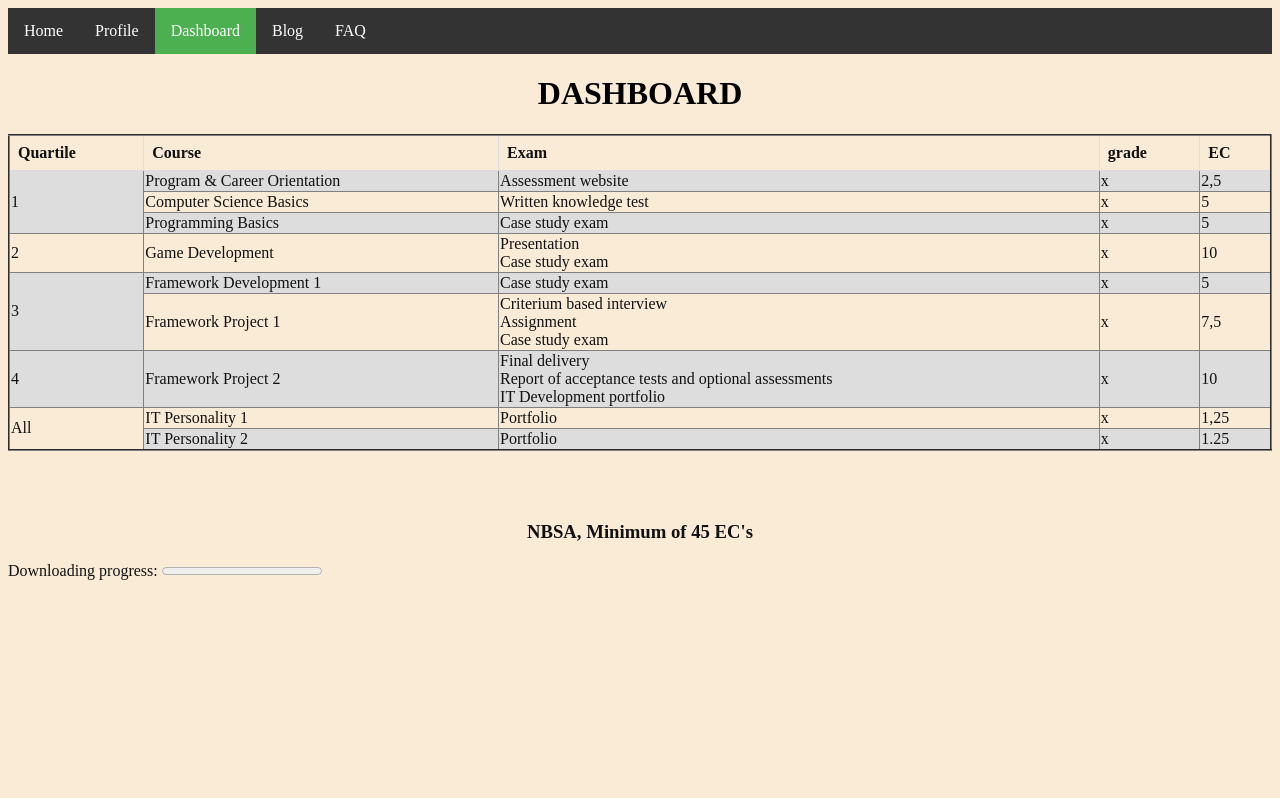
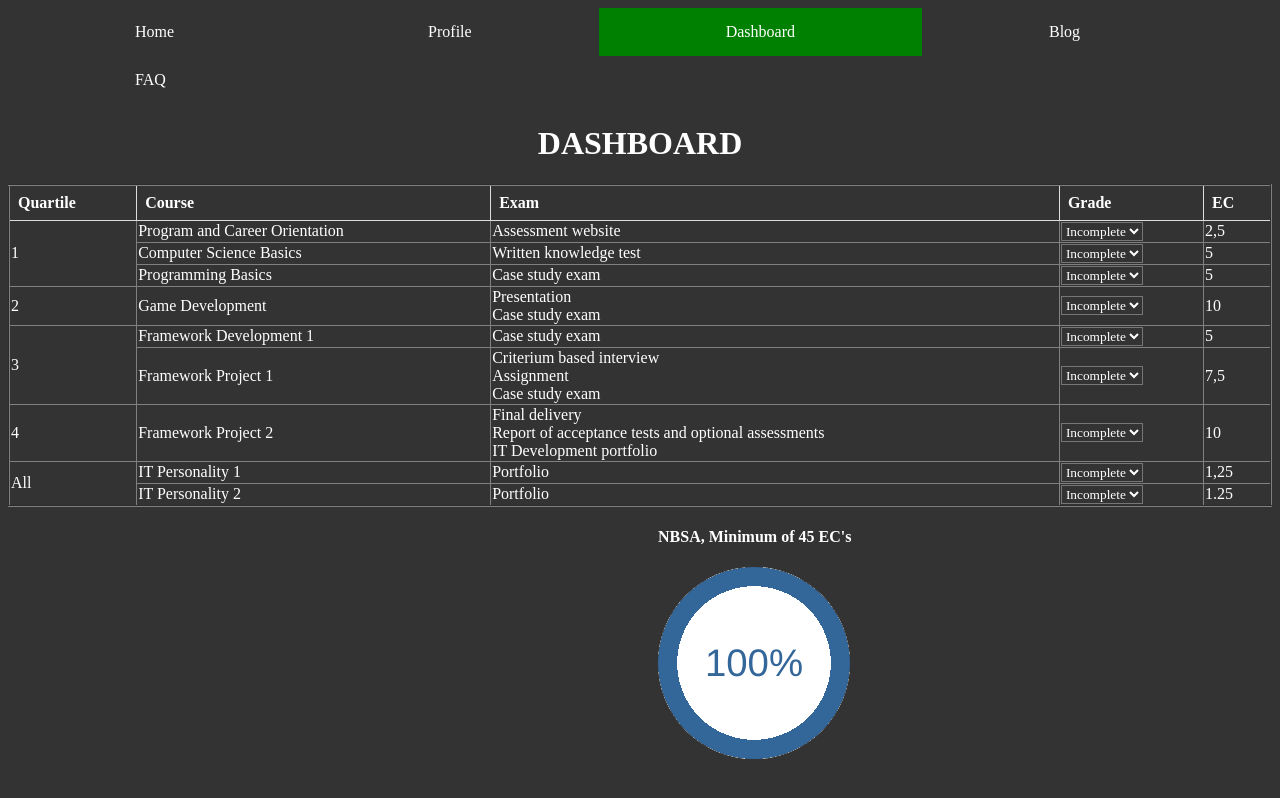
Before and after one commit to SamuelePoma/SamuelePoma.github.io, a plain HTML site: page dashboard.html in a window 1280 px wide. Drawn offline with Linux system fonts and the light colour scheme.

Commit message:
last update

```diff
--- a/dashboard.html
+++ b/dashboard.html
@@ -1,12 +1,15 @@
 <!DOCTYPE html>
-<html>
+<html lang="en">
 
 <head>
-    <title>DASHBOARD</title>
+    <meta charset="UTF-8">
+    <meta name="viewport" content="width=device-width, initial-scale=1.0">
+    <meta http-equiv="X-UA-Compatible" content="ie=edge">
+    <title>Index</title>
     <link rel="stylesheet" href="./style.css">
 </head>
+<header>
 
-<body bgcolor="antiquewhite">
     <ul class="menu">
         <li class="topbar"><a href="index.html">Home</a></li>
         <li class="topbar"><a href="profile.html">Profile</a></li>
@@ -14,6 +17,9 @@
         <li class="topbar"><a href="blog.html">Blog</a></li>
         <li class="topbar"><a href="faq.html">FAQ</a></li>
     </ul>
+</header>
+
+<body>
     <h1>DASHBOARD</h1>
 
     <table style="width: 100%;" border="2px solid black">
@@ -22,21 +28,37 @@
             <th>Quartile</th>
             <th>Course</th>
             <th>Exam</th>
-            <th>grade</th>
+            <th>Grade</th>
             <th>EC</th>
 
         </tr>
         <tr>
             <td rowspan="3">1</td>
-            <td>Program & Career Orientation</td>
+            <td>Program and Career Orientation</td>
             <td>Assessment website</td>
-            <td>x</td>
+            <td>
+                <select name="Grade" id="Grade">
+                    <option value="incomplete">Incomplete</option>
+                    <option value="complete">Complete</option>
+                    <option value="fail">Fail</option>
+                </select>
+            </td>
+
+
+
+
             <td>2,5</td>
         <tr>
 
             <td>Computer Science Basics</td>
             <td>Written knowledge test</td>
-            <td>x</td>
+            <td>
+                <select name="Grade" id="Grade2">
+                    <option value="incomplete">Incomplete</option>
+                    <option value="complete">Complete</option>
+                    <option value="fail">Fail</option>
+                </select>
+            </td>
             <td>5</td>
 
         </tr>
@@ -45,7 +67,13 @@
 
             <td>Programming Basics</td>
             <td>Case study exam</td>
-            <td>x</td>
+            <td>
+                <select name="Grade" id="Grade3">
+                    <option value="incomplete">Incomplete</option>
+                    <option value="complete">Complete</option>
+                    <option value="fail">Fail</option>
+                </select>
+            </td>
             <td>5</td>
         </tr>
         <tr>
@@ -53,14 +81,26 @@
             <td>Game Development</td>
             <td>Presentation<br>
                 Case study exam</td>
-            <td>x</td>
+            <td>
+                <select name="Grade" id="Grade4">
+                    <option value="incomplete">Incomplete</option>
+                    <option value="complete">Complete</option>
+                    <option value="fail">Fail</option>
+                </select>
+            </td>
             <td>10</td>
         </tr>
         <tr>
             <td rowspan="2">3</td>
             <td>Framework Development 1</td>
             <td>Case study exam</td>
-            <td>x</td>
+            <td>
+                <select name="Grade" id="Grade5">
+                    <option value="incomplete">Incomplete</option>
+                    <option value="complete">Complete</option>
+                    <option value="fail">Fail</option>
+                </select>
+            </td>
             <td>5</td>
         </tr>
         <tr>
@@ -69,7 +109,13 @@
                 interview<br>
                 Assignment<br>
                 Case study exam</td>
-            <td>x</td>
+            <td>
+                <select name="Grade" id="Grade6">
+                    <option value="incomplete">Incomplete</option>
+                    <option value="complete">Complete</option>
+                    <option value="fail">Fail</option>
+                </select>
+            </td>
             <td>7,5</td>
         </tr>
         <tr>
@@ -79,24 +125,44 @@
                 Report of acceptance tests
                 and optional assessments<br>
                 IT Development portfolio</td>
-            <td>x</td>
+            <td>
+                <select name="Grade" id="Grade7">
+                    <option value="incomplete">Incomplete</option>
+                    <option value="complete">Complete</option>
+                    <option value="fail">Fail</option>
+                </select>
+            </td>
             <td>10</td>
         </tr>
         <tr>
             <td rowspan="2">All</td>
             <td>IT Personality 1</td>
             <td>Portfolio</td>
-            <td>x</td>
+            <td>
+                <select name="Grade" id="Grade8">
+                    <option value="incomplete">Incomplete</option>
+                    <option value="complete">Complete</option>
+                    <option value="fail">Fail</option>
+                </select>
+            </td>
             <td>1,25</td>
         </tr>
         <td>IT Personality 2</td>
         <td>Portfolio</td>
-        <td>x</td>
+        <td>
+            <select name="Grade" id="Grade9">
+                <option value="incomplete">Incomplete</option>
+                <option value="complete">Complete</option>
+                <option value="fail">Fail</option>
+            </select>
+        </td>
         <td>1.25</td>
     </table>
+    <div class="circle">
+        <h4>NBSA, Minimum of 45 EC's</h4>
+        <div role="progressbar" aria-valuenow="65" aria-valuemin="0" aria-valuemax="60" style="--value:100"></div>
+    </div>
+
 </body>
-<h3>NBSA, Minimum of 45 EC's</h3>
-<label for="file">Downloading progress:</label>
-<progress id="file" value="0" max="45">0% </progress>
 
 </html>
--- a/style.css
+++ b/style.css
@@ -1,12 +1,13 @@
 /*TEXT DESIGN*/
 * {
     font-family: 'Times New Roman', Times, serif;
-    color: #111;
+    color: white;
+    background-color: #333;
 }
 
 h1 {
     text-align: center;
-    color: black;
+
 }
 
 h3 {
@@ -16,10 +17,10 @@ h3 {
 
 p {
     text-align: center;
-    color: white;
     margin: 2px;
     padding: 2px;
 }
+
 
 /*TOP MENU*/
 .menu {
@@ -41,16 +42,16 @@ p {
     display: block;
     color: white;
     text-align: center;
-    padding: 14px 16px;
+    padding: 15px 127px;
     text-decoration: none;
 }
 
 .topbar a:hover {
-    background-color: #111;
+    background-color: black;
 }
 
 .active {
-    background-color: #4CAF50;
+    background-color: green;
 }
 
 .info {
@@ -83,6 +84,7 @@ tr:nth-child(even) {
 
 #faq {
     font-size: 30px;
+    padding: 20px;
 }
 
 /*SIDEMENU*/
@@ -115,6 +117,7 @@ tr:nth-child(even) {
     display: block;
     transition: 0.3s;
 }
+
 .overlay a:hover,
 .overlay a:focus {
     color: #f1f1f1;
@@ -144,12 +147,11 @@ tr:nth-child(even) {
 }
 
 .question {
-    margin-top: 65px;
-    text-align: right;
-    color: #111;
+    margin-top: 70px;
+
 }
 
-/*IMG*/
+/*IMGS*/
 #hzpic {
     margin-top: 30px;
     float: left;
@@ -217,3 +219,96 @@ img {
     margin-top: 10px;
 
 }
+
+.imgAI {
+    margin-left: 600px;
+}
+
+.strenghtsandweaknesses {
+    margin-left: 600px;
+}
+
+/*FAQ CSS*/
+.firstq {
+    border: 5px solid green;
+    padding: 20px;
+}
+
+.secondq {
+    border: 5px solid green;
+    padding: 20px;
+}
+
+.thirdq {
+    border: 5px solid green;
+    padding: 20px;
+}
+
+.fourthq {
+    border: 5px solid green;
+    padding: 20px;
+}
+
+.fifthq {
+    border: 5px solid green;
+    padding: 20px;
+}
+
+/*BLOG CSS*/
+.blog1 {
+    padding: 15px;
+    font-size: 20px;
+}
+
+.moreaboutme {
+    text-align: center;
+}
+
+
+/* Circle Progression Bar*/
+@keyframes growProgressBar {
+
+    0%,
+    33% {
+        --pgPercentage: 0;
+    }
+
+    100% {
+        --pgPercentage: var(--value);
+    }
+}
+
+@property --pgPercentage {
+    syntax: '<number>';
+    inherits: false;
+    initial-value: 0;
+}
+
+div[role="progressbar"] {
+    --size: 12rem;
+    --fg: #369;
+    --bg: #def;
+    --pgPercentage: var(--value);
+    animation: growProgressBar 3s 1 forwards;
+    width: var(--size);
+    height: var(--size);
+    border-radius: 50%;
+    display: grid;
+    place-items: center;
+    background:
+        radial-gradient(closest-side, white 80%, transparent 0 99.9%, white 0),
+        conic-gradient(var(--fg) calc(var(--pgPercentage) * 1%), var(--bg) 0);
+    font-family: Helvetica, Arial, sans-serif;
+    font-size: calc(var(--size) / 5);
+    color: var(--fg);
+    margin-top: 20px;
+}
+
+div[role="progressbar"]::before {
+    counter-reset: percentage var(--value);
+    content: counter(percentage) '%';
+}
+
+.circle {
+    margin-left: 650px;
+}
```
Also changed, not shown: blog.html (+17 -11 lines), bloganswer.html (added, +36 -0 lines), faq.html (+31 -9 lines), index.html (+11 -12 lines), profile.html (+7 -7 lines), AI.jpg (added), strenghtsandweaknesses.jpg (added).
